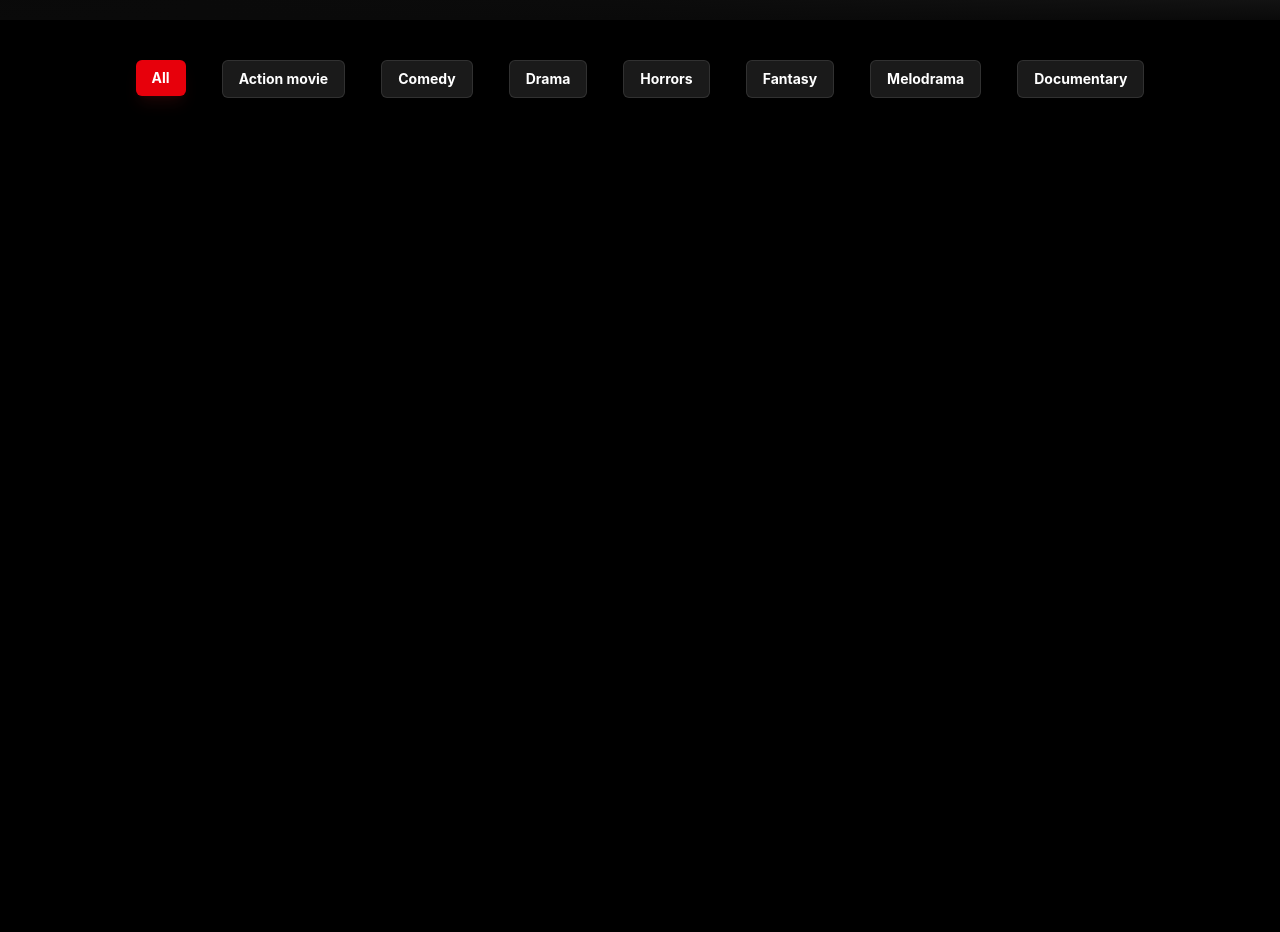
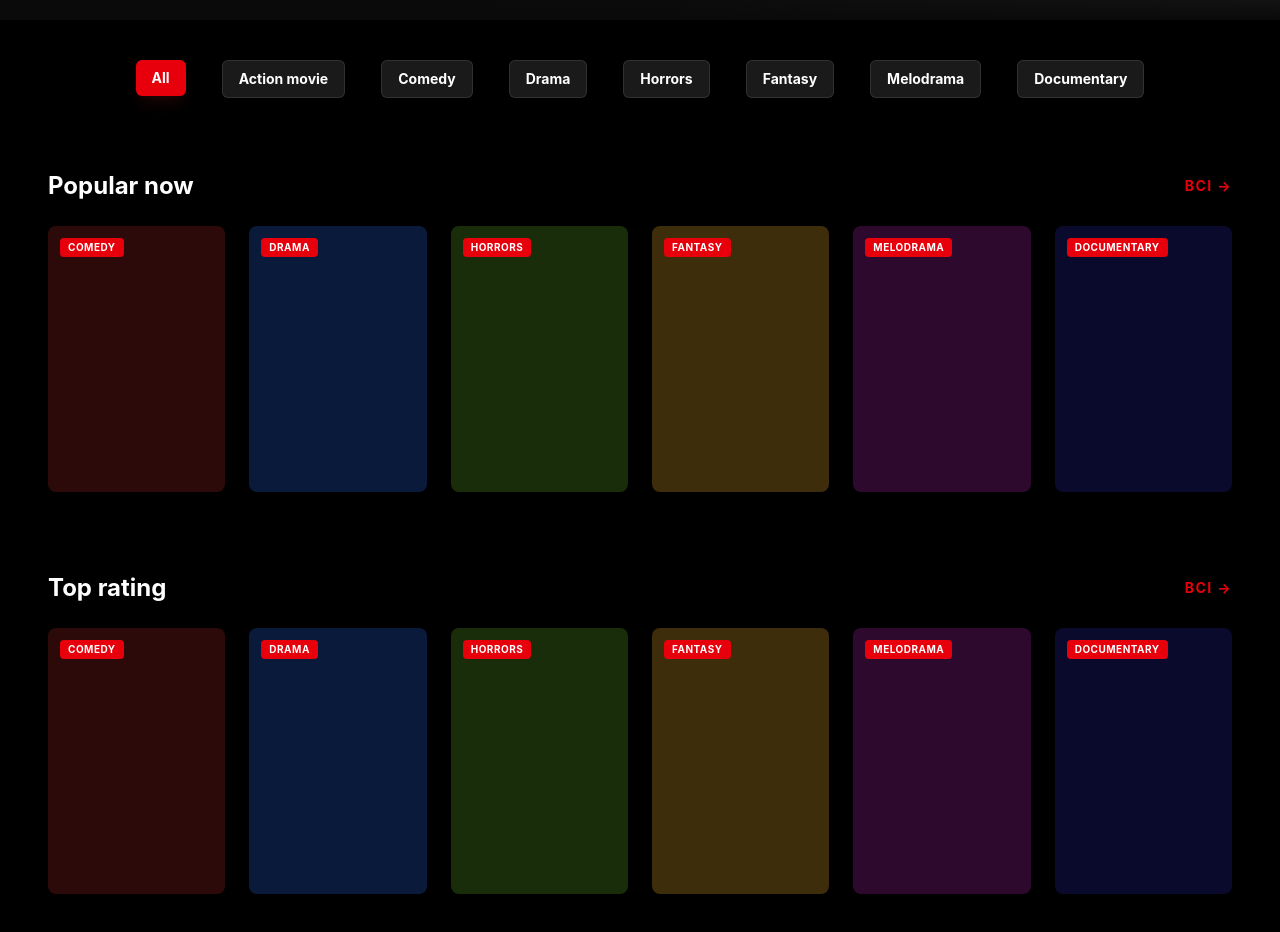
Before and after one commit to Liubka-Nikoletta/streamSphere, a React (Vite) app in the folder client/: page / in a window 1280 px wide. Shown: the part 660-1592 px from the top of the page. Before the commit the page ends 800 px from the top, so only its background shows below. Built offline with nearby package versions, Linux system fonts and the light colour scheme; grey boxes are pictures that could not be loaded.

Commit message:
implement MovieRow and MovieCard

```diff
--- /dev/null
+++ b/client/src/components/MovieCard.tsx
@@ -0,0 +1,16 @@
+interface MovieCardProps {
+    genre: string;
+    color: string;
+}
+
+const MovieCard = ({genre, color}: MovieCardProps) => {
+    return (
+        <section className={`relative aspect-[2/3] ${color} rounded-lg p-3 group cursor-pointer hover:scale-105 transition-all duration-300 shadow-lg`}>
+            <span className="absolute top-3 left-3 bg-red-600 text-[10px] font-bold px-2 py-0.5 rounded text-white uppercase tracking-wider">
+                {genre}
+            </span>
+        </section>
+    );
+}
+
+export default MovieCard;
--- /dev/null
+++ b/client/src/components/MovieRow.tsx
@@ -0,0 +1,38 @@
+import MovieCard from "./MovieCard.tsx";
+
+interface MovieRowProps {
+    title: string;
+}
+
+const MovieRow = ({title}: MovieRowProps) => {
+    const popularMovies = [
+        { id: 1, genre: "Comedy", color: "bg-[#2d0a0a]"},
+        { id: 2, genre: "Drama", color: "bg-[#0a1a3a]"},
+        { id: 3, genre: "Horrors", color: "bg-[#1a2d0a]"},
+        { id: 4, genre: "Fantasy", color: "bg-[#3d2d0a]"},
+        { id: 5, genre: "Melodrama", color: "bg-[#2d0a2d]"},
+        { id: 6, genre: "Documentary", color: "bg-[#0a0a2d]"},
+    ];
+
+    return (
+        <section className="px-6 md:px-12 py-8">
+            <div className="flex justify-between items-center mb-6">
+                <h2 className="text-xl md:text-2xl font-bold text-white flex items-center gap-2">
+                     {title}
+                </h2>
+                <button className="text-red-600 text-xs md:text-sm font-bold hover:underline tracking-widest">
+                    ВСІ →
+                </button>
+            </div>
+            <div className="grid grid-cols-2 sm:grid-cols-3 md:grid-cols-4 lg:grid-cols-6 gap-4 md:gap-6 pb-4 no-scrollbar">
+                {popularMovies.map((movie) => (
+                    <div key={movie.id} className="flex-shrink-0">
+                        <MovieCard genre={movie.genre} color={movie.color} />
+                    </div>
+                ))}
+            </div>
+        </section>
+    );
+}
+
+export default MovieRow;
--- a/client/src/pages/Home.tsx
+++ b/client/src/pages/Home.tsx
@@ -1,6 +1,7 @@
 import Header from "../components/Header.tsx";
 import Hero from "../components/Hero";
 import CategoryBar from "../components/CategoryBar.tsx";
+import MovieRow from "../components/MovieRow.tsx";
 
 const Home = () => {
     return (
@@ -9,6 +10,8 @@ const Home = () => {
             <main>
                 <Hero/>
                 <CategoryBar/>
+                <MovieRow title="Popular now"/>
+                <MovieRow title="Top rating"/>
             </main>
         </div>
     );
```
